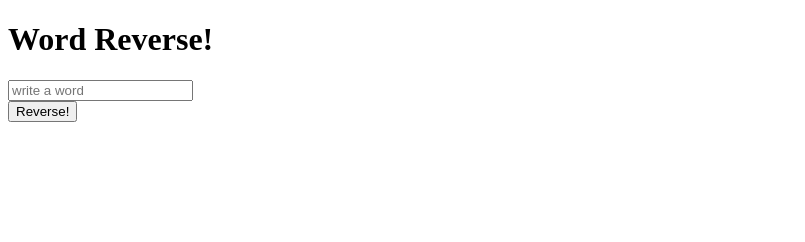
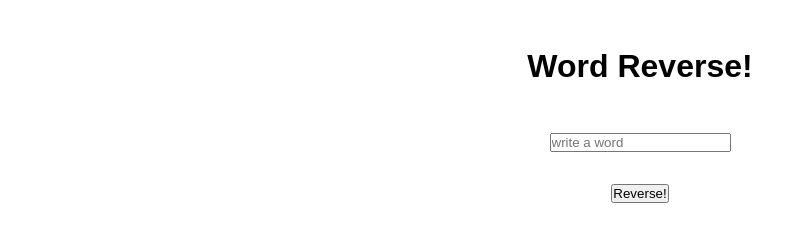
Before and after one commit to RaqDev/wordReverse, a plain HTML site: page index.html in a window 1280 px wide. Shown: the whole page, without its empty margins (0-805 px from the left). Drawn offline with Linux system fonts and the light colour scheme.

Commit message:
adding first styles to the project

```diff
--- a/index.html
+++ b/index.html
@@ -4,21 +4,25 @@
     <meta charset="UTF-8">
     <meta http-equiv="X-UA-Compatible" content="IE=edge">
     <meta name="viewport" content="width=device-width, initial-scale=1.0">
+
+    <!--adding styles-->
+    <link rel="stylesheet" href="style.css">
+
     <title>Word Reverse</title>
 </head>
 <body>
-    <header>
-        <h1> Word Reverse!</h1>
+    <header class="mainHeader">
+        <h1 class="mainTitle"> Word Reverse!</h1>
     </header>
 
-    <section>
+    <section class="mainSection">
         <form action="" class="form" name="form">
             <div>
                 <label for="text"></label>
             <input type="text" name="word" id="word" placeholder="write a word">
             </div>
 
-            <div>
+            <div class="reverseButton">
                 <button type="submit" value="submit" id="reversebutton" onclick="wordReverse()">Reverse!</button>
             </div>
 
--- a/script.js
+++ b/script.js
@@ -25,8 +25,8 @@ wordReverse.onclick=function() {
 
 function wordReverse() {
 
-    var userInput = document.getElementById('word').value;
-    var result = userInput.split("").reverse().join("");
+    var userInput = document.getElementById('word').value; //This take the input from the user and save it in to the variable
+    var result = userInput.split("").reverse().join(""); // then this variable take tha 1st variable and splt, reverse and join the word
 
     alert(result);
 }
--- /dev/null
+++ b/style.css
@@ -0,0 +1,38 @@
+* {
+    box-sizing: border-box;
+    margin: 0;
+    padding: 0;
+}
+
+html {
+    scroll-behavior: smooth;
+}
+
+/* Fonts */
+
+@import url('https://fonts.googleapis.com/css2?family=Hind:wght@300;400;500;600&display=swap');
+
+body{
+    font-family: 'Hind',sans-serif;
+}
+
+.mainHeader {
+    display:flex;
+    flex-direction: row;
+    justify-content: center;
+    margin: 2rem;
+    padding: 1rem;
+}
+
+.mainSection {
+    display:flex;
+    flex-direction: row;
+    justify-content: center;
+}
+
+.reverseButton {
+    margin:auto;
+    text-align: center;
+    padding: 2rem;
+
+}
```
